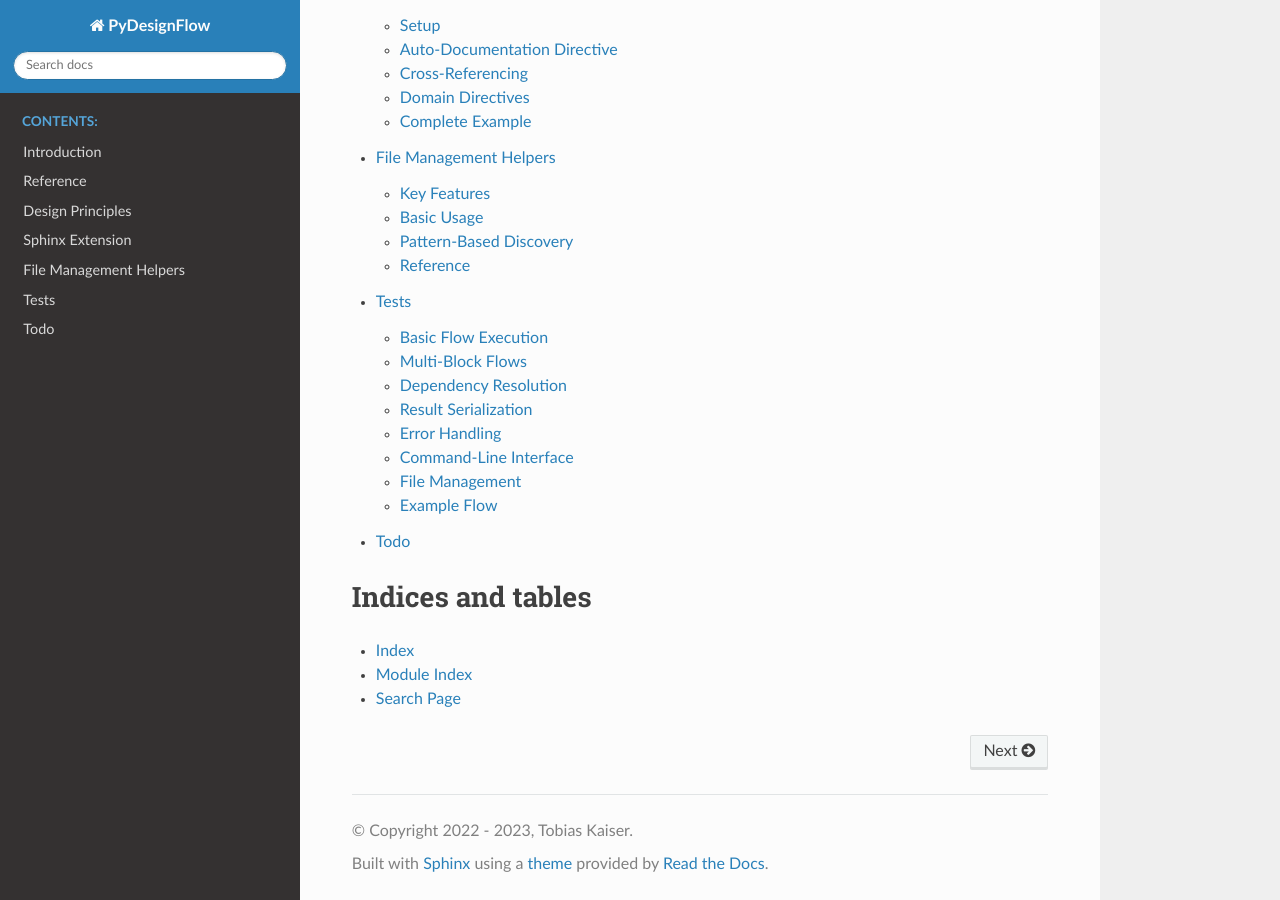
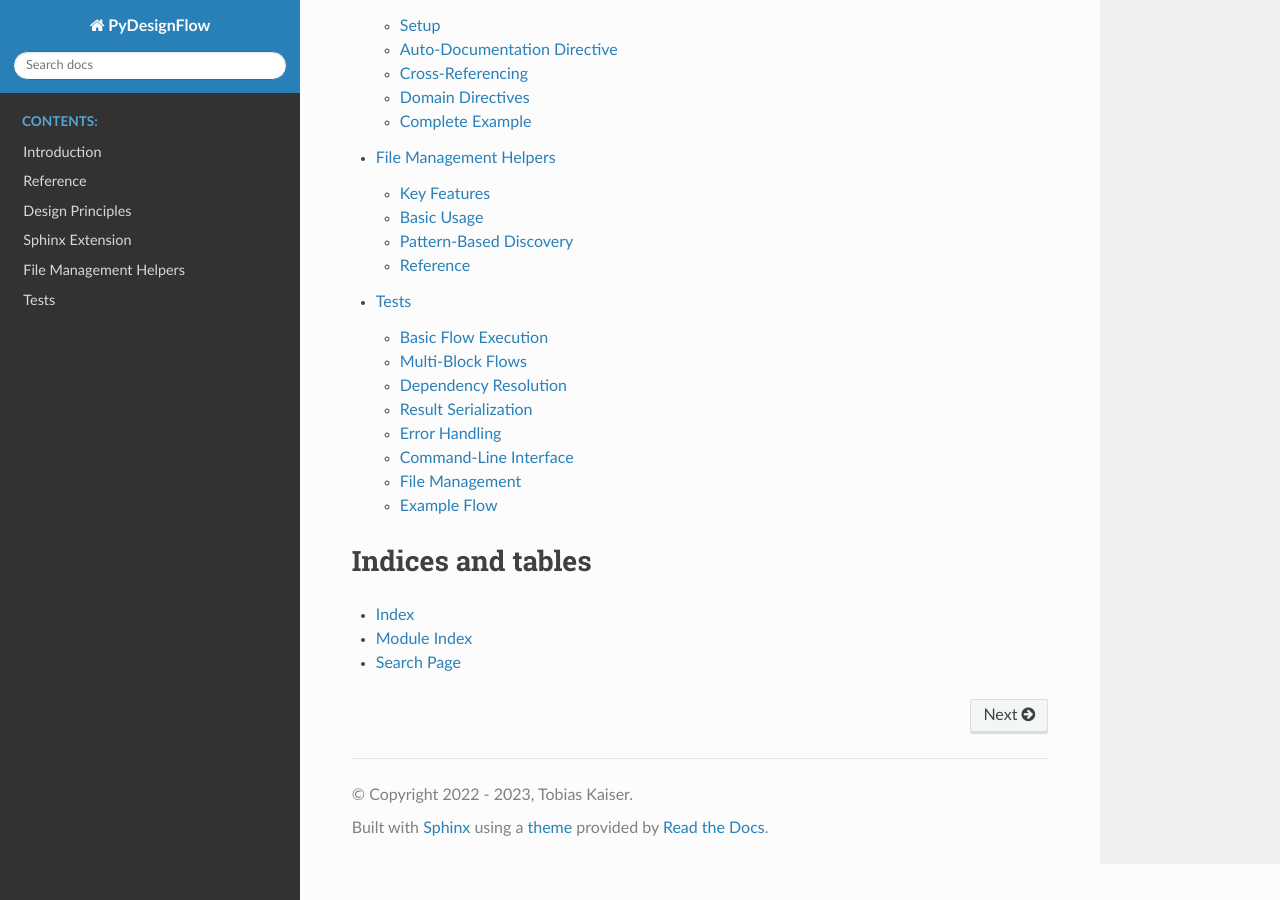
Before and after one commit to TobiasKaiser/pydesignflow, a Sphinx documentation site: the page built from docs/index.rst, in a window 1280 px wide and 900 px high, scrolled down 542 px. Built offline with Sphinx 7.4.7 and the Read the Docs theme 3.1.0, drawn with Linux system fonts in a browser that asks for light colours; the version number could not be read and is left out.

Commit message:
docs/todo.rst removed

```diff
--- a/docs/index.rst
+++ b/docs/index.rst
@@ -16,7 +16,6 @@ Welcome to PyDesignFlow's documentation!
    sphinx_ext
    filemgmt
    tests
-   todo
 
 Indices and tables
 ==================
--- a/docs/todo.rst
+++ /dev/null
@@ -1,4 +0,0 @@
-Todo
-====
-
-- Add CLI-level tests
```
